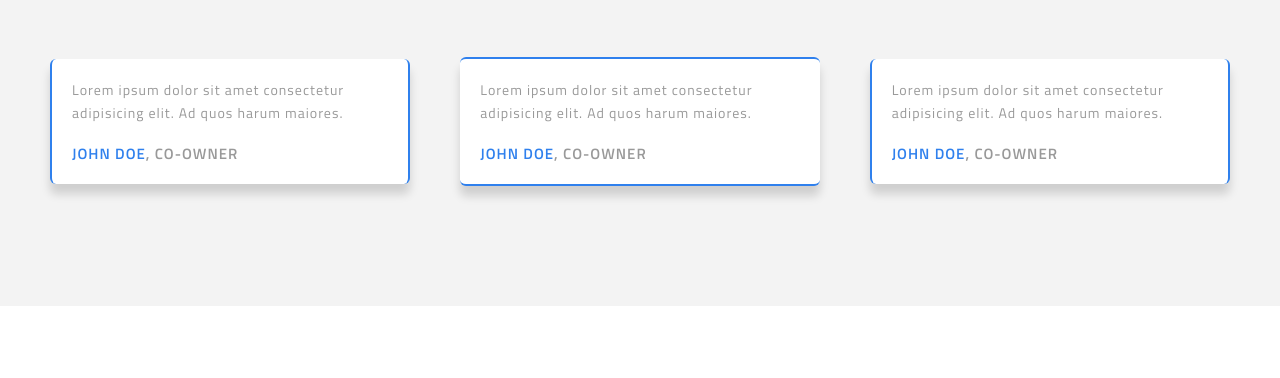
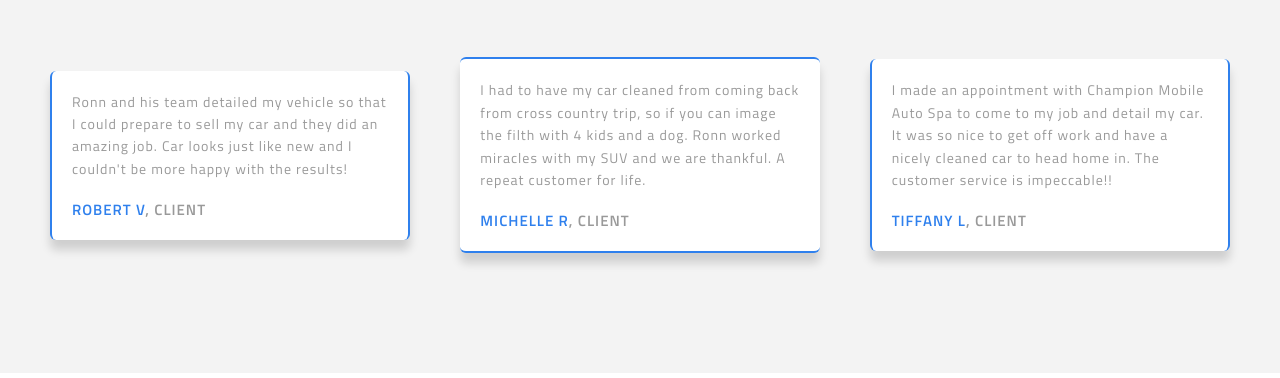
Before and after one commit to dangelominnis/Champion-MAS, a plain HTML site: page index.html in a window 1280 px wide. Shown: the part 5348-5726 px from the top of the page. Drawn offline with Linux system fonts and the light colour scheme.

Commit message:
updated instagram link, made IDA logo bigger, added testimonials

```diff
--- a/css/style.css
+++ b/css/style.css
@@ -721,7 +721,7 @@ body {
 }
 
 .footer-company img {
-    width: 120px;
+    width: 150px;
     height: auto;
 }
 
--- a/index.html
+++ b/index.html
@@ -286,16 +286,16 @@
         <h2 class="primary-heading-accent margin-bottom-6">What Our Clients Say</h2>
         <div class="testimonials-box margin-top-2 margin-bottom-2">
             <div class="testimonials-card1">
-                <p class="primary-text-grey margin-bottom-2">Lorem ipsum dolor sit amet consectetur adipisicing elit. Ad quos harum maiores.</p>
-                <h4 class="tertiary-heading-accent"><span class="tertiary-heading-primary">John Doe</span>, Co-Owner</h4>
+                <p class="primary-text-grey margin-bottom-2">Ronn and his team detailed my vehicle so that I could prepare to sell my car and they did an amazing job. Car looks just like new and I couldn't be more happy with the results!</p>
+                <h4 class="tertiary-heading-accent"><span class="tertiary-heading-primary">Robert V</span>, Client</h4>
             </div>
             <div class="testimonials-card2">
-                <p class="primary-text-grey margin-bottom-2">Lorem ipsum dolor sit amet consectetur adipisicing elit. Ad quos harum maiores.</p>
-                <h4 class="tertiary-heading-accent"><span class="tertiary-heading-primary">John Doe</span>, Co-Owner</h4>
+                <p class="primary-text-grey margin-bottom-2">I had to have my car cleaned from coming back from cross country trip, so if you can image the filth with 4 kids and a dog. Ronn worked miracles with my SUV and we are thankful. A repeat customer for life.</p>
+                <h4 class="tertiary-heading-accent"><span class="tertiary-heading-primary">Michelle R</span>, Client</h4>
             </div>
             <div class="testimonials-card1">
-                <p class="primary-text-grey margin-bottom-2">Lorem ipsum dolor sit amet consectetur adipisicing elit. Ad quos harum maiores.</p>
-                <h4 class="tertiary-heading-accent"><span class="tertiary-heading-primary">John Doe</span>, Co-Owner</h4>
+                <p class="primary-text-grey margin-bottom-2">I made an appointment with Champion Mobile Auto Spa to come to my job and detail my car. It was so nice to get off work and have a nicely cleaned car to head home in.  The customer service is impeccable!!</p>
+                <h4 class="tertiary-heading-accent"><span class="tertiary-heading-primary">Tiffany L</span>, Client</h4>
             </div>
         </div>
     </div>
```
